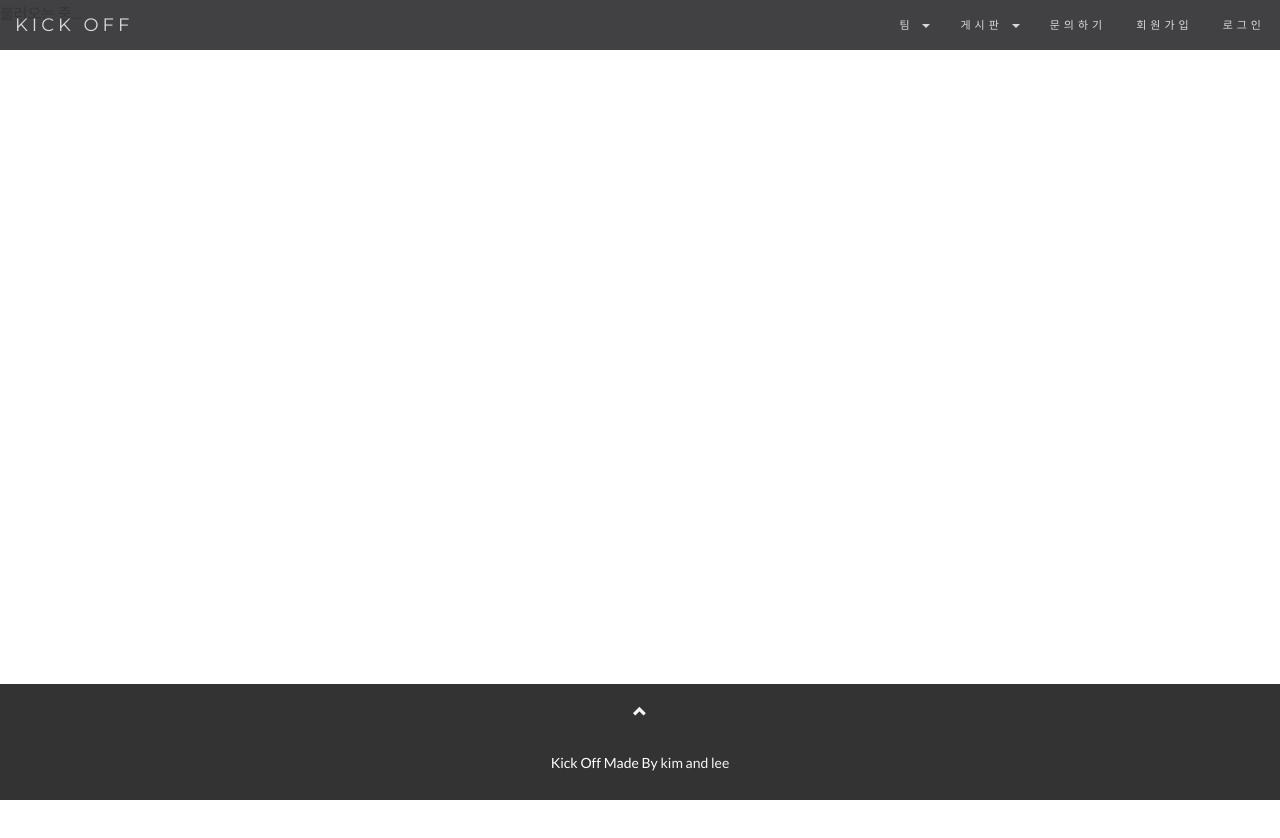
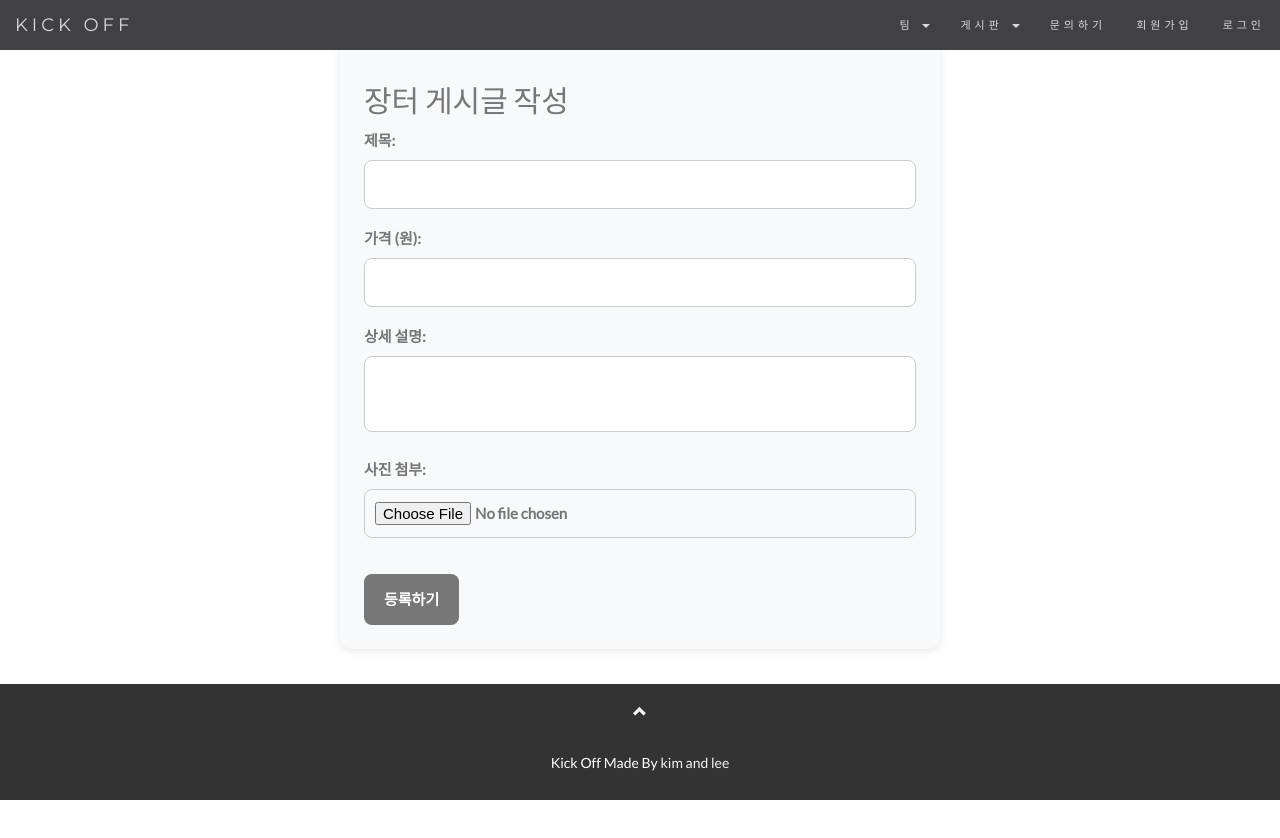
Before and after one commit to kinggodchan/beaver-frontend, a React (Create React App) app: page /boards/trade-posts/create in a window 1280 px wide. Before the commit the page ends 800 px from the top, so only its background shows below. Built offline with nearby package versions, Linux system fonts and the light colour scheme; no server answers.

Commit message:
feat: 장터게시판 작성 기능 추가

```diff
--- a/src/App.js
+++ b/src/App.js
@@ -20,6 +20,7 @@ import TeamRecommendPage from "./pages/TeamRecommendPage";
 import BodyContent from "./components/BodyContent";
 import FindEmailPage from "./FindEmailPage/FindEmailPage";
 import PasswordResetFlow from "./pages/password/PasswordResetFlow";
+import TradePostCreate from "./boards/TradePostCreate";
 
 function App() {
   // 로그인 상태와 사용자 정보 선언
@@ -53,6 +54,7 @@ function App() {
       <Route path="/team-recommend" element={<TeamRecommendPage/>} />
       <Route path="/inquiry" element={<InquiryList />} />
       <Route path="/inquiry/:id" element={<InquiryDetail />} />
+      <Route path="/boards/trade-posts/create" element={<TradePostCreate />} />
       <Route
         path="/mypage"
         element={
--- a/src/boards/TradeBoard.css
+++ b/src/boards/TradeBoard.css
@@ -93,3 +93,26 @@
     background: black;
     color: white;
   }
+
+
+.write-button-container {
+  position: fixed;
+  bottom: 240px;
+  right: 250px;
+  z-index: 1000;
+}
+
+.write-button {
+  background-color: #007bff;
+  color: white;
+  padding: 12px 20px;
+  border-radius: 30px;
+  font-weight: bold;
+  text-decoration: none;
+  box-shadow: 0 4px 8px rgba(0,0,0,0.2);
+  transition: background-color 0.3s ease;
+}
+
+.write-button:hover {
+  background-color: #0056b3;
+}
--- a/src/boards/TradeBoard.js
+++ b/src/boards/TradeBoard.js
@@ -1,7 +1,7 @@
 import React, { useEffect, useState } from "react";
-import { Link } from "react-router-dom"; // ✅ Link 추가
+import { Link } from "react-router-dom";
 import axios from "axios";
-import "./PostBoard.css"; // 동일한 스타일 사용
+import "./TradeBoard.css";
 
 const TradeBoard = () => {
   const [tradePosts, setTradePosts] = useState([]);
@@ -53,7 +53,6 @@ const TradeBoard = () => {
   };
 
   return (
-    <>
     <div className="info-board">
       <h2 className="mb-4">장터 게시판</h2>
       <div className="post-board-container">
@@ -103,20 +102,16 @@ const TradeBoard = () => {
           </p>
         </aside>
 
-          {/* 거래 게시글 목록 */}
+        {/* 거래 게시글 목록 + 작성하기 버튼 */}
+        <div className="info-grid-wrapper">
           <div className="info-grid">
             {currentPosts.map((post) => (
               <Link
                 to={`/boards/trade-posts/${post.trade_post_id}`}
                 key={post.trade_post_id}
                 className="info-card"
-    style={{ position: "relative" }}
               >
-    <img
-      src={post.file}
-      alt={post.title}
-      className="info-image"
-    />
+                <img src={post.file} alt={post.title} className="info-image" />
                 <div className="info-info">
                   <p className="info-category">{post.category}</p>
                   <h4 className="info-title">{post.title}</h4>
@@ -124,7 +119,13 @@ const TradeBoard = () => {
                 </div>
               </Link>
             ))}
-
+        {/* 작성하기 버튼: 6번째 카드 아래 오른쪽 정렬 */}
+          <div className="write-button-container">
+            <Link to="/boards/trade-posts/create" className="write-button">
+              작성하기
+            </Link>
+          </div>
+          </div>
         </div>
       </div>
 
@@ -136,7 +137,6 @@ const TradeBoard = () => {
         >
           ← 이전
         </button>
-
         {Array.from({ length: totalPages }, (_, index) => (
           <button
             key={index + 1}
@@ -146,7 +146,6 @@ const TradeBoard = () => {
             {index + 1}
           </button>
         ))}
-
         <button
           onClick={() => handlePageChange(currentPage + 1)}
           disabled={currentPage === totalPages}
@@ -155,7 +154,6 @@ const TradeBoard = () => {
         </button>
       </div>
     </div>
-    </>
   );
 };
 
--- /dev/null
+++ b/src/boards/TradePostCreate.css
@@ -0,0 +1,37 @@
+.trade-post-create-container {
+  max-width: 600px;
+  margin: 40px auto;
+  padding: 24px;
+  background-color: #f8f9fa;
+  border-radius: 12px;
+  box-shadow: 0 2px 8px rgba(0,0,0,0.1);
+}
+
+.trade-form label {
+  display: block;
+  margin-bottom: 16px;
+}
+
+.trade-form input,
+.trade-form textarea {
+  width: 100%;
+  padding: 10px;
+  margin-top: 6px;
+  border-radius: 8px;
+  border: 1px solid #ccc;
+}
+
+.trade-form button {
+  margin-top: 20px;
+  padding: 12px 20px;
+  background-color: #777;
+  color: white;
+  font-weight: bold;
+  border: none;
+  border-radius: 8px;
+  cursor: pointer;
+}
+
+.trade-form button:hover {
+  background-color: #228B22;
+}
--- /dev/null
+++ b/src/boards/TradePostCreate.js
@@ -0,0 +1,106 @@
+import React, { useState } from "react";
+import axios from "axios";
+import { useNavigate } from "react-router-dom";
+import "./TradePostCreate.css";
+
+const TradePostCreate = () => {
+  const [title, setTitle] = useState("");
+  const [price, setPrice] = useState("");
+  const [description, setDescription] = useState("");
+  const [file, setFile] = useState(null);
+  const navigate = useNavigate();
+  const token = localStorage.getItem("accessToken");
+
+const handleSubmit = async (e) => {
+  e.preventDefault();
+
+  if (!file) {
+    alert("사진 첨부는 필수입니다.");
+    return;
+  }
+
+  const formData = new FormData();
+  formData.append("boardId", 2); // 게시판 ID, 숫자도 문자열로 자동 변환됨
+  formData.append("authorId", 1); // 실제 로그인한 사용자 ID로 교체하세요
+  formData.append("title", title);
+  formData.append("content", description);
+  formData.append("price", price);
+  formData.append("tradeStatus", "Available");
+  formData.append("file", file); // 이미지 파일
+
+  try {
+    await axios.post(
+      "http://localhost:3000/boards/trade-posts",
+      formData,
+      {
+        headers: {
+          Authorization: `Bearer ${token}`,
+          // Content-Type은 지정하지 마세요! axios가 자동 설정
+        },
+      }
+    );
+
+    alert("등록되었습니다.");
+    navigate("/boards/trade-posts");
+  } catch (err) {
+    if (axios.isAxiosError(err)) {
+      alert("등록에 실패했습니다: " + (err.response?.data?.message || err.message));
+      console.error(err.response?.data || err.message);
+    } else {
+      alert("알 수 없는 오류가 발생했습니다.");
+      console.error(err);
+    }
+  }
+};
+
+
+  return (
+    <div className="trade-post-create-container">
+      <h2>장터 게시글 작성</h2>
+      <form onSubmit={handleSubmit} className="trade-form">
+        <label>
+          제목:
+          <input
+            type="text"
+            value={title}
+            onChange={(e) => setTitle(e.target.value)}
+            required
+          />
+        </label>
+
+        <label>
+          가격 (원):
+          <input
+            type="number"
+            value={price}
+            onChange={(e) => setPrice(e.target.value)}
+            required
+          />
+        </label>
+
+        <label>
+          상세 설명:
+          <textarea
+            value={description}
+            onChange={(e) => setDescription(e.target.value)}
+            required
+          />
+        </label>
+
+        <label>
+          사진 첨부:
+          <input
+            type="file"
+            accept="image/*"
+            onChange={(e) => setFile(e.target.files[0])}
+            required
+          />
+        </label>
+
+        <button type="submit">등록하기</button>
+      </form>
+    </div>
+  );
+};
+
+export default TradePostCreate;
```
Lines whose indentation alone changed are shown as unchanged.
